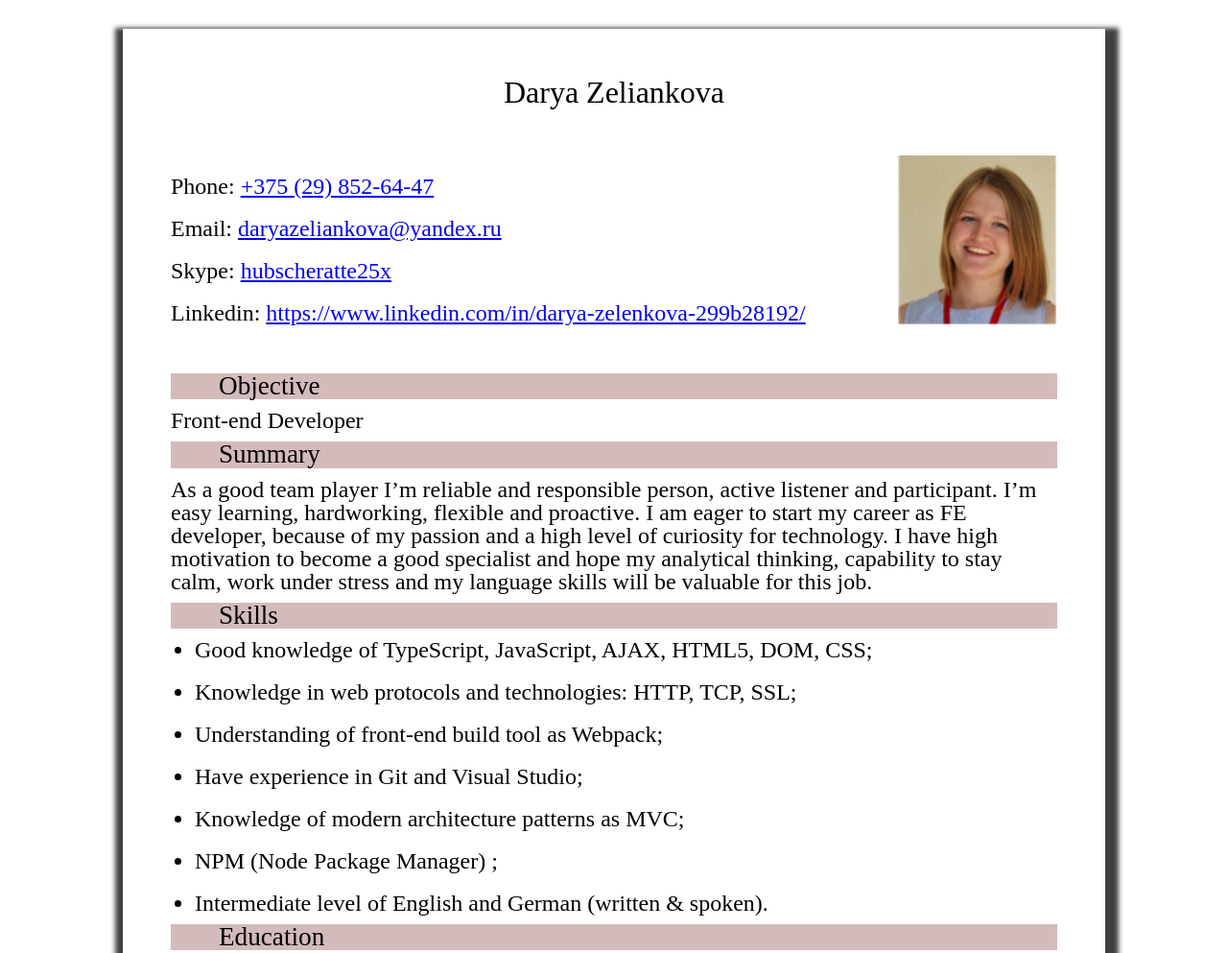
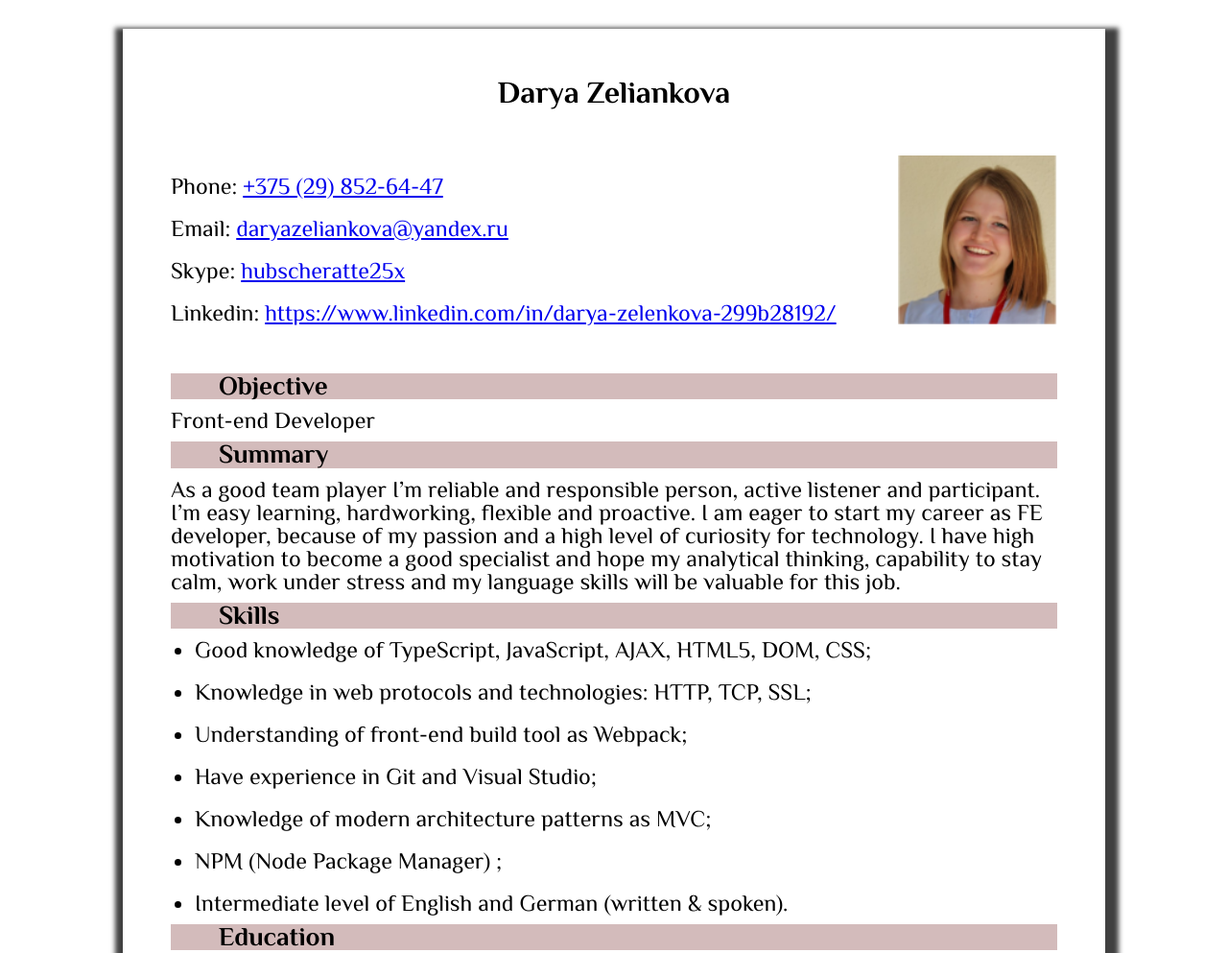
Before and after one commit to DaryaZel/rsschool-cv, a plain HTML site: page index.html in a window 1280 px wide. Shown: the top 993 px of the page at 96% size. Drawn offline with nearby package versions, Linux system fonts and the light colour scheme.

Commit message:
feat: add fonts style and googlefonts link

```diff
--- a/index.html
+++ b/index.html
@@ -9,6 +9,8 @@
         integrity="sha256-7VVaJ5GDwFQiLIc+eNksQLUSSY5JNZtqv9o2BI8UGYg=" crossorigin="anonymous" />
     <link rel="stylesheet" href="https://use.fontawesome.com/releases/v5.7.2/css/all.css"
         integrity="sha384-fnmOCqbTlWIlj8LyTjo7mOUStjsKC4pOpQbqyi7RrhN7udi9RwhKkMHpvLbHG9Sr" crossorigin="anonymous">
+    <link href="https://fonts.googleapis.com/css?family=Philosopher:400,400i,700,700i&display=swap&subset=cyrillic"
+        rel="stylesheet">
     <link rel="stylesheet" href="main.css">
     <title>CV Zelenkova</title>
 </head>
--- a/main.css
+++ b/main.css
@@ -2,9 +2,11 @@
     margin: 30px auto;
     max-width: 1024px;
     font-size: 1.5rem;
+    font-weight: 400;
+    font-family: 'Philosopher', sans-serif;
     -webkit-box-shadow: 3px 10px 5px 11px rgba(0,0,0,0.75);
--moz-box-shadow: 3px 10px 5px 11px rgba(0,0,0,0.75);
-box-shadow: 3px 10px 5px 11px rgba(0,0,0,0.75);
+    -moz-box-shadow: 3px 10px 5px 11px rgba(0,0,0,0.75);
+    box-shadow: 3px 10px 5px 11px rgba(0,0,0,0.75);
 }
 
 .header{
@@ -12,6 +14,7 @@ box-shadow: 3px 10px 5px 11px rgba(0,0,0,0.75);
 }
 h1{
     font-size: 2rem;
+    font-weight: 700;
 }
 .my-name{
     margin-bottom: 50px;
@@ -34,6 +37,7 @@ padding-top:20px;
 h2{
     background-color: rgb(211, 187, 187);
     font-size: 1.7rem;
+    font-weight: 700;
     padding-left:50px;
 }
 .summary p, .objective p {
```
